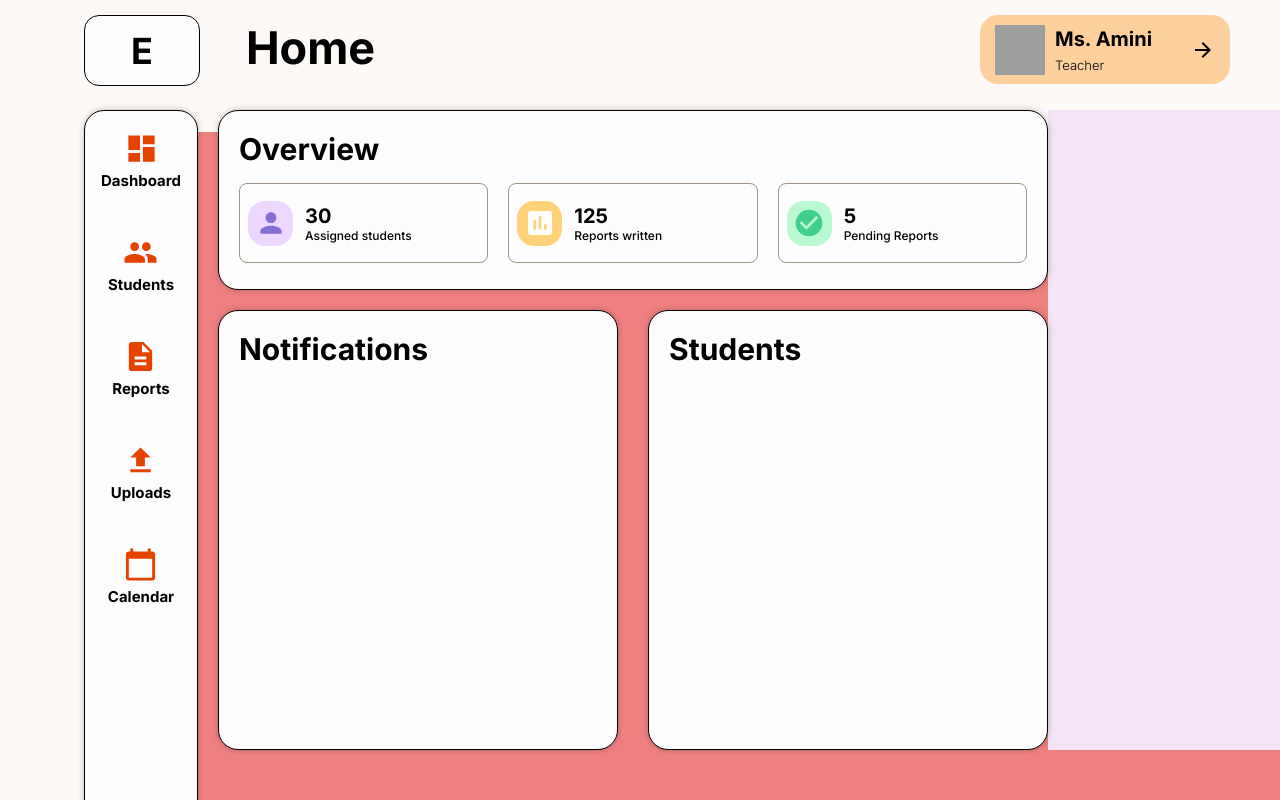
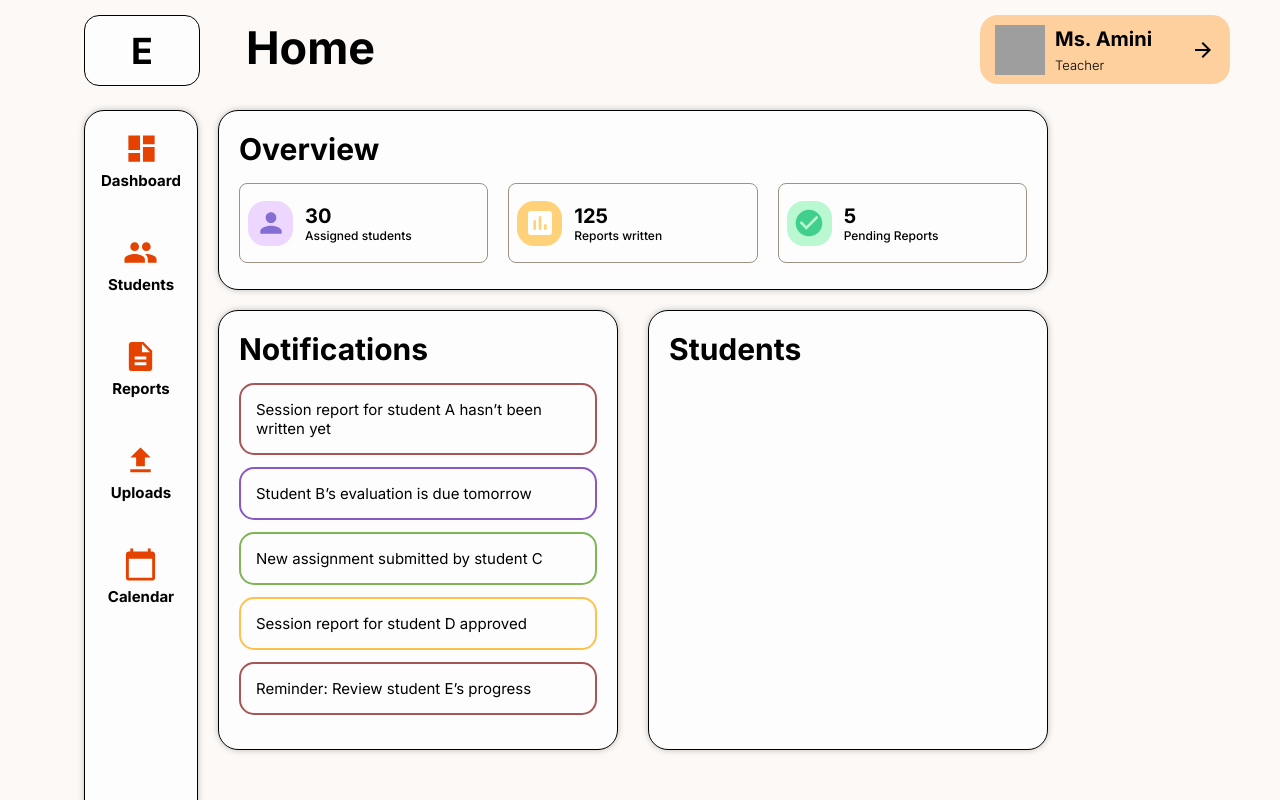
Before and after one commit to aminifatemeh/report-app, a React (Create React App) app: page / in a window 1280 px wide. Built offline with nearby package versions, Linux system fonts and the light colour scheme; grey boxes are pictures that could not be loaded.

Commit message:
notification with mock api

```diff
--- /dev/null
+++ b/src/api/mockApi.js
@@ -0,0 +1,31 @@
+const notifications = [
+  {
+    id: 1,
+    message: "Session report for student A hasn’t been written yet",
+    borderColor: "#A75656",
+  },
+  {
+    id: 2,
+    message: "Student B’s evaluation is due tomorrow",
+    borderColor: "#8958C4",
+  },
+  {
+    id: 3,
+    message: "New assignment submitted by student C",
+    borderColor: "#7FB556",
+  },
+  {
+    id: 4,
+    message: "Session report for student D approved",
+    borderColor: "#FFC04C",
+  },
+  {
+    id: 5,
+    message: "Reminder: Review student E’s progress",
+    borderColor: "#A75656",
+  },
+];
+
+export const getNotifications = () => {
+  return notifications;
+};
--- a/src/components/Notifications/Notifications.js
+++ b/src/components/Notifications/Notifications.js
@@ -1,12 +1,30 @@
-import './Notifications.scss';
+import { useEffect, useState } from "react";
+import { getNotifications } from "../../api/mockApi";
+import "./Notifications.scss";
 
 const Notifications = () => {
-    return (
-        <div className="notifications">
-            <h3 className="section-title">Notifications</h3>
-            {/* محتوای آینده رو اینجا اضافه می‌کنی */}
-        </div>
-    );
+  const [notifications, setNotifications] = useState([]);
+
+  useEffect(() => {
+    setNotifications(getNotifications());
+  }, []);
+
+  return (
+    <div className="notifications">
+      <h3 className="section-title">Notifications</h3>
+      <div className="notification-list">
+        {notifications.map((notification) => (
+          <div
+            key={notification.id}
+            className="notification-item"
+            style={{ borderColor: notification.borderColor }}
+          >
+            <span className="notification-message">{notification.message}</span>
+          </div>
+        ))}
+      </div>
+    </div>
+  );
 };
 
 export default Notifications;
--- a/src/components/Notifications/Notifications.scss
+++ b/src/components/Notifications/Notifications.scss
@@ -1,15 +1,17 @@
-@import url('https://fonts.googleapis.com/css2?family=Inter:wght@700&display=swap');
+@import url('https://fonts.googleapis.com/css2?family=Inter:wght@700;400&display=swap');
 
 .notifications {
   flex: 1; /* نصف عرض left-section */
   min-width: 25rem; /* تقریبی 400px */
-  height: 100%; /* تا آخر صفحه منهای Overview و فاصله */
+  height: 100%; /* هماهنگ با bottom-section */
   background-color: #FDFDFD;
   border: 1px solid #000000;
   border-radius: 20px;
   filter: drop-shadow(0px 0px 3px rgba(0, 0, 0, 0.25));
   padding: 1.25rem;
   box-sizing: border-box;
+  display: flex;
+  flex-direction: column;
 }
 
 .section-title {
@@ -20,14 +22,61 @@
   margin: 0 0 1rem 0;
 }
 
+.notification-list {
+  flex-grow: 1;
+  overflow-y: auto; /* اسکرول عمودی */
+  scrollbar-width: thin;
+  scrollbar-color: #969696 transparent;
+}
+
+/* استایل اسکرول‌بار برای مرورگرهای Webkit */
+.notification-list::-webkit-scrollbar {
+  width: 0.5rem;
+}
+
+.notification-list::-webkit-scrollbar-track {
+  background: transparent;
+}
+
+.notification-list::-webkit-scrollbar-thumb {
+  background: #969696;
+  border-radius: 13px;
+}
+
+.notification-item {
+  background-color: transparent;
+  border: 2px solid; /* رنگ بردر از mockApi */
+  border-radius: 15px;
+  padding: 0.9375rem; /* 15px */
+  margin-bottom: 0.75rem; /* فاصله بین نوتیفیکیشن‌ها */
+  display: flex;
+  align-items: center;
+}
+
+.notification-message {
+  font-family: 'Inter', sans-serif;
+  font-size: 0.9375rem; /* 15px */
+  font-weight: 400; /* معمولی */
+  color: #000000;
+}
+
 @media (max-width: 768px) {
   .notifications {
     min-width: auto; /* عرض انعطاف‌پذیر در موبایل */
-    height: calc(50vh - 70px - 1.5rem - 8.75rem); /* نصف ارتفاع در موبایل */
+    height: calc(50vh - 70px - 1.5rem - 8.75rem);
     padding: 0.75rem;
   }
 
   .section-title {
     font-size: 1.5rem; /* 24px */
   }
+
+  .notification-item {
+    padding: 0.75rem;
+    margin-bottom: 0.5rem;
+  }
+
+  .notification-message {
+    font-size: 0.875rem; /* 14px */
+  }
 }
--- a/src/layouts/MainLayout/MainLayout.scss
+++ b/src/layouts/MainLayout/MainLayout.scss
@@ -10,7 +10,7 @@
   margin-top: 132px; /* زیر سایدبار */
   padding: 0 20px 20px;
   flex-grow: 1;
-  background-color: lightcoral;
+
 }
 
 @media (max-width: 768px) {
--- a/src/pages/Dashboard/Dashboard.scss
+++ b/src/pages/Dashboard/Dashboard.scss
@@ -20,7 +20,7 @@
 }
 
 .right-section {
-  background-color: #f3e5f5; /* رنگ پس‌زمینه برای تشخیص */
+
 }
 
 @media (max-width: 768px) {
```
